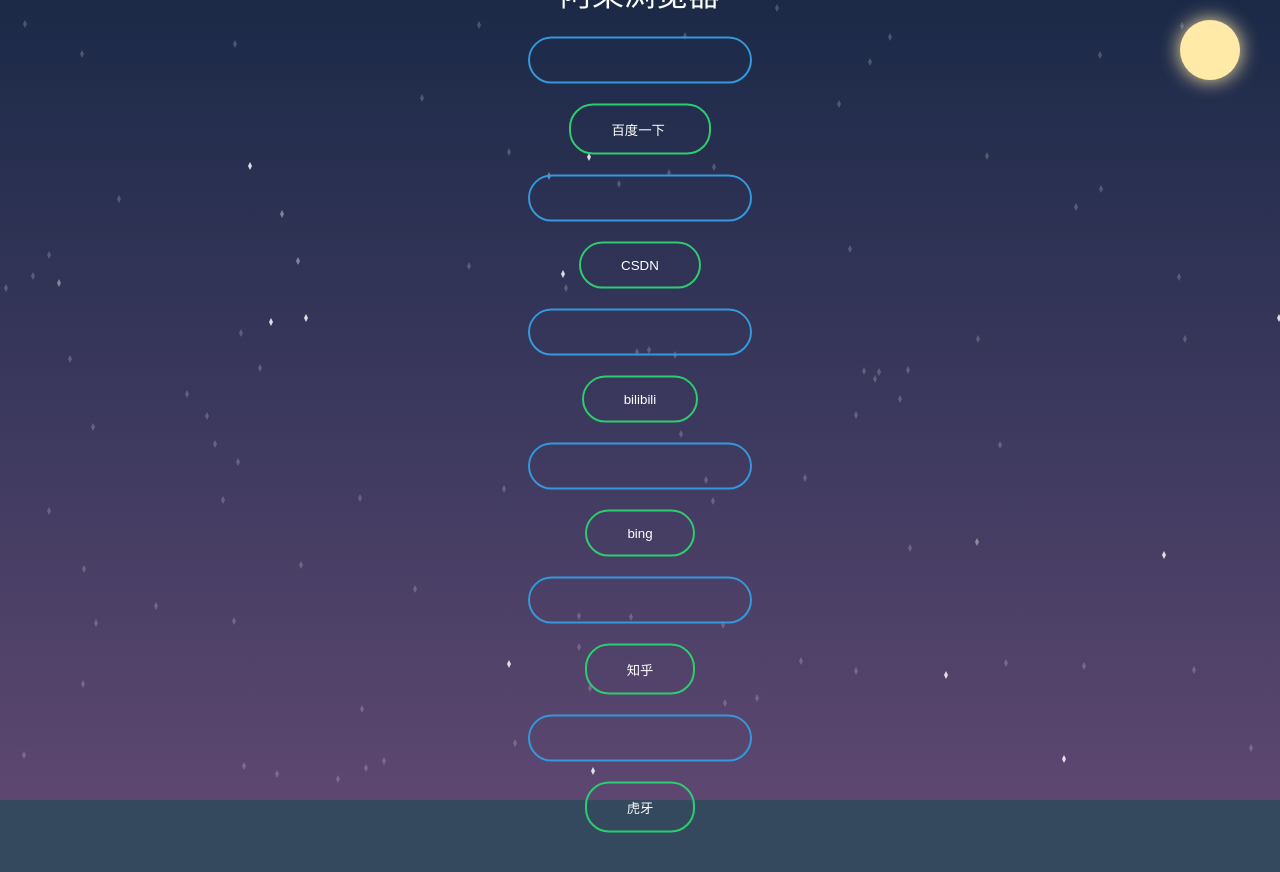
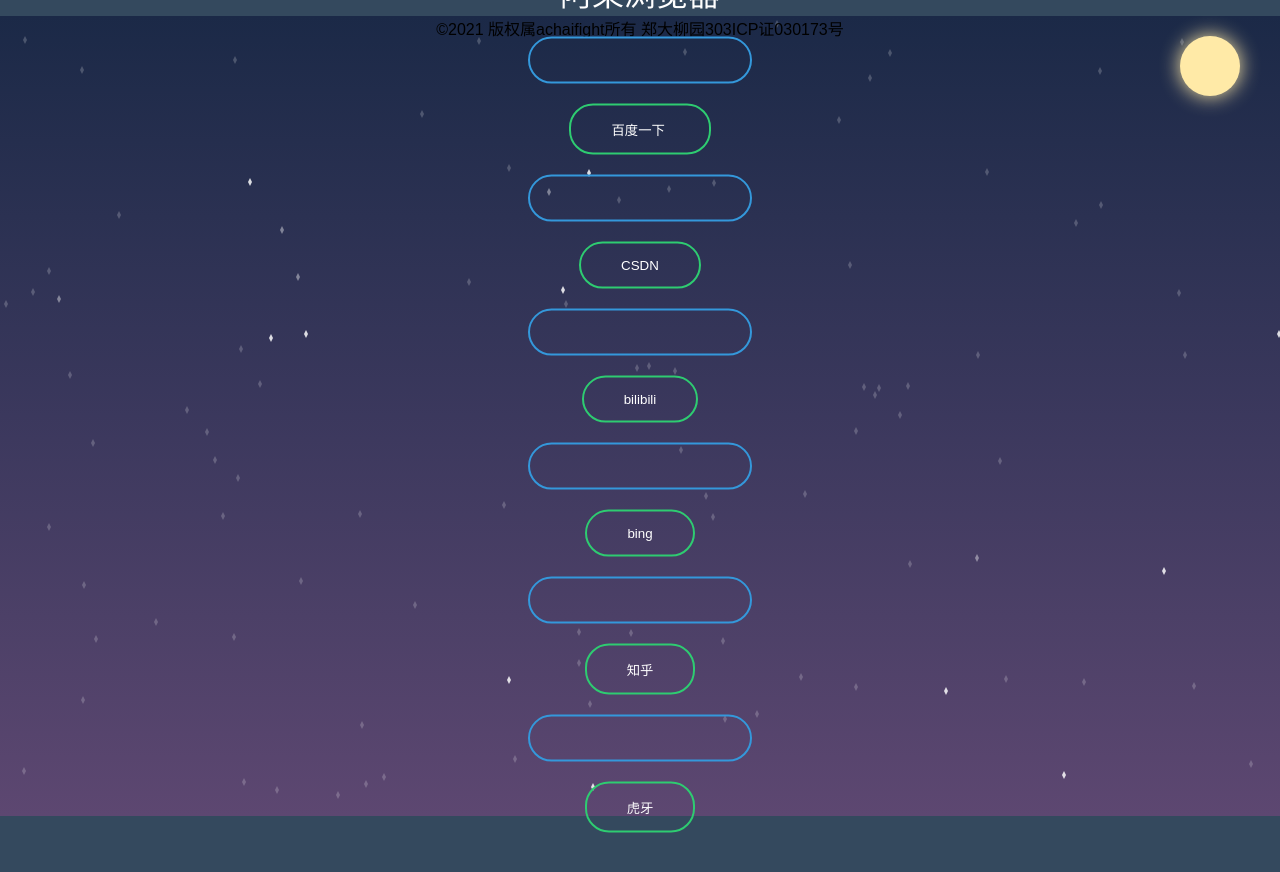
Before and after one commit to achaifight/search, a plain HTML site: page index.html in a window 1280 px wide. Drawn offline with Linux system fonts and the light colour scheme.

Commit message:
Update index.html

```diff
--- a/index.html
+++ b/index.html
@@ -61,6 +61,9 @@
 					}
 					starPosition(100);
 				</script>
+		<div id="copyright">
+					<p>©2021  版权属achaifight所有 郑大柳园303ICP证030173号</p>
+				</div>
 	</body>
 	</center>
 </html>
```
